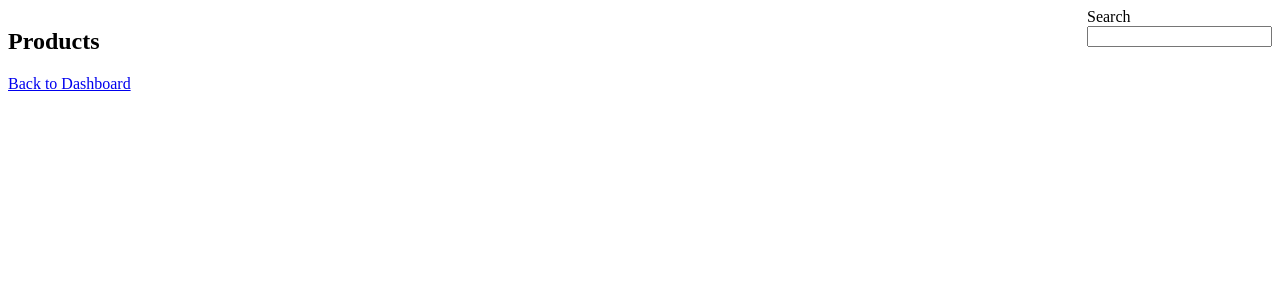
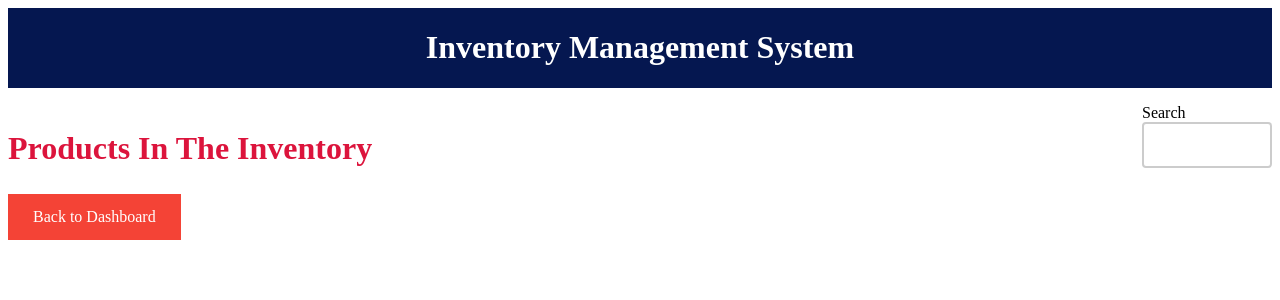
Before and after one commit to jackcrack3110/Inventory, a React app: page /product in a window 1280 px wide. Shown: the top 300 px of the page. Built offline with nearby package versions, Linux system fonts and the light colour scheme; the HTML template or start-up script is replaced by a standard one.

Commit message:
Styling is not up to the mark

```diff
--- a/package.json
+++ b/package.json
@@ -31,6 +31,7 @@
     "react-dom": "^17.0.2",
     "react-redux": "^7.2.3",
     "react-router-dom": "^5.2.0",
+    "react-transition-group": "^4.4.1",
     "redux": "^4.0.5",
     "redux-thunk": "^2.3.0"
   }
--- a/src/App.css
+++ b/src/App.css
@@ -1,7 +1,19 @@
+.App {
+  text-align: center;
+}
+.dashboard-wrap{
+  font-family: Arial, Helvetica, sans-serif;
+  min-width: 30vw;
+  min-height: 40vh;
+  display: flex;
+  flex-direction: column;
+  justify-content: center;
+  align-items: center;
+}
 .wrap{
     font-family: Arial, Helvetica, sans-serif;
     min-width: 100vw;
-    min-height: 100vh;
+    min-height: 60vh;
     display: flex;
     flex-direction: column;
     justify-content: center;
@@ -25,12 +37,23 @@
     border: 1px solid #ccc;
     box-sizing: border-box;
   }
+  .logout-button {
+    background-color: red !important;
+    color: white;
+    padding: 14px 20px !important;
+    margin: 8px 0 !important;
+    border: 4px !important;
+    border-radius: 8px !important;
+    cursor: pointer;
+    width: 100% !important;
+  }
   button {
     background-color: #4CAF50;
     color: white;
     padding: 14px 20px;
     margin: 8px 0;
-    border: none;
+    border: 4px;
+    border-radius: 8px;
     cursor: pointer;
     width: 100%;
   }
@@ -107,3 +130,6 @@
       align-self: flex-start;
     }
   }
+  .search{
+    border-radius: 8px;
+  }
--- a/src/App.js
+++ b/src/App.js
@@ -1,26 +1,29 @@
 import React from 'react';
-import { BrowserRouter, Route, Switch, Redirect} from 'react-router-dom'
+import { BrowserRouter, Route, Switch, Redirect } from 'react-router-dom'
 import './App.css';
 import Login from './pages/Login'
 import Dashboard from './pages/Dashboard'
 import Product from './components/Product'
+import Header from './components/Header';
 
 function App() {
 
   return (
-    <BrowserRouter>
-      <div className='App'>
-        <Switch>
-
-        <Route path='/dashboard' component={Dashboard} />
-        <Route path='/product' component={Product}/>
-        <Route path='/' component={Login} />
 
 
+      <BrowserRouter>
+        <div>
+          <div className="App">
+            <Header />
+          </div>
+          <Switch>
+            <Route path='/dashboard' component={Dashboard} />
+            <Route path='/product' component={Product} />
+            <Route path='/' component={Login} />
+          </Switch>
+        </div>
+      </BrowserRouter>
 
-        </Switch>
-      </div>
-    </BrowserRouter>
   );
 }
 export default App;
--- a/src/components/AddProductForm.js
+++ b/src/components/AddProductForm.js
@@ -38,22 +38,25 @@ const AddProductForm = (props) => {
             ? setPrice(e.target.value)
             : e.target.name === "image"
               ? setImage(e.target.value)
-      : () => {};
+              : () => { };
   };
   const handleClick = (e) => {
     e.preventDefault();
-    product(name, description, quantity, price, image);
+     name.length && quantity && price && product(name, description, quantity, price, image);
   };
 
   return (
+    <div className="wrap">
+      <div className="login">
         <form action="/" method="post">
           <div className="container">
+            <h1>Adding a Product</h1>
             <label htmlFor="uname">
               <b>Name</b>
             </label>
             <input
               type="text"
-          value={name || ''}
+              value={name}
               name="uname"
               placeholder="Enter Name"
               onChange={handleChange}
@@ -74,7 +77,7 @@ const AddProductForm = (props) => {
             </label>
             <input
               type="number"
-          value={quantity || ''}
+              value={quantity}
               name="quant"
               placeholder="Enter Quantity"
               onChange={handleChange}
@@ -85,7 +88,7 @@ const AddProductForm = (props) => {
             </label>
             <input
               type="number"
-          value={price || ''}
+              value={price }
               name="price"
               placeholder="Enter Price"
               onChange={handleChange}
@@ -106,6 +109,8 @@ const AddProductForm = (props) => {
             </button>
           </div>
         </form>
+      </div>
+    </div>
   );
 };
 const mapStateToProps = (state) => {
--- /dev/null
+++ b/src/components/Header.css
@@ -0,0 +1,13 @@
+
+  .Title {
+    box-sizing: border-box;
+    width: 100% !important;
+    display: flex;
+    position: sticky;
+    justify-content: center;
+    align-items: baseline;
+    padding: 0;
+    margin-bottom: 1em !important;
+    background-color: rgb(5, 23, 80);
+    color: #fff;
+  }
--- /dev/null
+++ b/src/components/Header.js
@@ -0,0 +1,11 @@
+import React from "react";
+import "./Header.css";
+
+export default function Header() {
+
+    return (
+        <div className="Title">
+            <h1 >Inventory Management System</h1>
+        </div>
+    );
+}
--- a/src/components/Product.css
+++ b/src/components/Product.css
@@ -1,67 +1,49 @@
-.product-filter {
-    display: flex;
-  }
-  .product-filter h1 {
-    flex-grow: 1;
-  }
-  .sort {
-    display: flex;
-  }
-  .collection-sort {
-    display: flex;
-    flex-direction: column;
-  }
-  .products {
-    display: flex;
-    flex-wrap: wrap;
-  }
-  .products {
-    display: flex;
-    flex-wrap: wrap;
+.card {
+  box-shadow: 0 4px 8px 0 rgba(0, 0, 0, 0.2);
+  max-width: 300px;
+  margin: auto;
+  text-align: center;
+  font-family: arial;
 }
 
-  .product-card {
-    padding: 2%;
-    flex-grow: 1;
-    flex-basis: 16%;
-
-    display: flex; /* so child elements can use flexbox stuff too! */
-  }
-  .product-card {
-    flex: 1 16%;
-  }
-  .product-image img {
-    max-width: 100%;
-  }
-  .product-info {
-    margin-top: auto;
-  }
-  @media (max-width: 920px) {
-    .product-card {
-      flex: 1 21%;
-    }
-  }
-  /* Select the first two */
-.products .product-card:first-child,
-.products .product-card:nth-child(2) {
-  flex: 2 46%;
+.price {
+  color: grey;
+  font-size: 22px;
 }
 
-@media (max-width: 600px) {
-    .product-card {
-      flex: 1 46%;
+.card .product-button {
+  border: none;
+  outline: 0;
+  padding: 12px;
+  color: white;
+  background-color: #000;
+  text-align: center;
+  cursor: pointer;
+  width: 100%;
+  font-size: 18px;
 }
+
+.card .product-button:hover {
+  opacity: 0.7;
 }
-  @media (max-width: 480px) {
-    .product-filter {
-      flex-direction: column;
+input[type=search] {
+  width: 130px;
+  box-sizing: border-box;
+  border: 2px solid #ccc;
+  border-radius: 4px;
+  font-size: 16px;
+  background-color: white;
+  background-position: 10px 10px;
+  background-repeat: no-repeat;
+  padding: 12px 20px 12px 40px;
+  -webkit-transition: width 0.4s ease-in-out;
+  transition: width 0.4s ease-in-out;
 }
+
+input[type=search]:focus {
+  width: 100%;
 }
-  @media (max-width: 480px) {
-    .product-filter {
-      flex-direction: column;
+.product-head{
+  font-size: xx-large;
+  color: crimson;
 }
-    .sort {
-      align-self: flex-start;
-    }
-  }
--- a/src/components/Product.js
+++ b/src/components/Product.js
@@ -17,9 +17,9 @@ const Product = ({ products }) => {
   return (
     <div>
       <nav className="product-filter">
-        <h1>Products</h1>
+      <h1 className="product-head">Products In The Inventory</h1>
         <div className="sort">
-          <div className="collection-sort">
+          <div className="collection-sort" >
               <label>Search</label>
                 <input
                   type="search"
@@ -33,22 +33,37 @@ const Product = ({ products }) => {
         </div>
       </nav>
       {filteredProducts.map((product, index) => (
-        <div className="product-card" key={index}>
-          <div className="product-image" onClick={() => handleModal(index)}>
+        <div className="card" key={index}>
+          <div className="product-image" >
             <img src={`${product.image}`} alt="image" />
           </div>
-          <div className="product-info">
+          <div className="price">
             <h1>{`Name-${product.name}`}</h1>
             <p>{`Description-${product.description}`}</p>
             <p>{`Quantity-${product.quantity}`}</p>
             <p>{`Price-${product.price}`}</p>
           </div>
+          <button className="product-button" onClick={() => handleModal(index)}>
+              Edit
+          </button>
         </div>
       ))}
       {showModal && (
         <EditForm editItem={editItem} setShowModal={setShowModal} />
       )}
-      <Link to="/dashboard">Back to Dashboard</Link>
+      <div>
+         <Link
+            to="/dashboard"
+            style=
+             {{textDecoration:"none",
+               color:"white",
+               backgroundColor:"#f44336",
+               padding:"14px 25px",
+               textAlign:"center",
+               display:"inline-flex"}}
+            >Back to Dashboard
+         </Link>
+     </div>
     </div>
   );
 };
--- a/src/pages/Dashboard.js
+++ b/src/pages/Dashboard.js
@@ -4,8 +4,8 @@ import AddProductForm from '../components/AddProductForm';
 import { LogoutAction } from '../store/actions/LogoutAction';
 const Dashboard = (props) => {
 
-    const [showForm,setShowForm] = useState(false)
-    const logout = () =>{
+    const [showForm, setShowForm] = useState(false)
+    const logout = () => {
         console.log("I am in logout")
         props.logoutAction().then(result => {
             if (result.success) {
@@ -22,14 +22,18 @@ const Dashboard = (props) => {
     }
 
     return (
-        <div className="wrap">
-            <h1>Welcome {`${props.userDetails?.username}`}</h1> <button onClick={handleLogout}>Logout</button>
-            <p>{`Your account was created on ${props.userDetails?.date}`}</p>
-            <button onClick={handleClick}>
-              Add a Product
-            </button>
-            {showForm && <AddProductForm/>}
+        <div className="dashboard-wrap">
+            <div className="container">
+                <h1>Welcome {`${props.userDetails?.username}`}</h1>
+                <p>{`Your account was created on ${props.userDetails?.date}`}</p>
+                <button className="logout-button" onClick={handleLogout}>Logout</button>
+                <button onClick={handleClick}>
+                    Add a Product
+                 </button>
+            </div>
+            {showForm && <AddProductForm />}
         </div>
+
     )
 }
 const mapStateToProps = (state) => {
--- a/src/pages/Login.js
+++ b/src/pages/Login.js
@@ -46,7 +46,6 @@ const Login = (props) => {
                             {!isLoading ? "Login" : 'Loading...'}
                         </button>
                     </div>
-
                 </form>
             </div>
         </div>
```
Also changed, not shown: 178 other files (tests, documents, lock files or other folders). Lines whose indentation alone changed are shown as unchanged.
